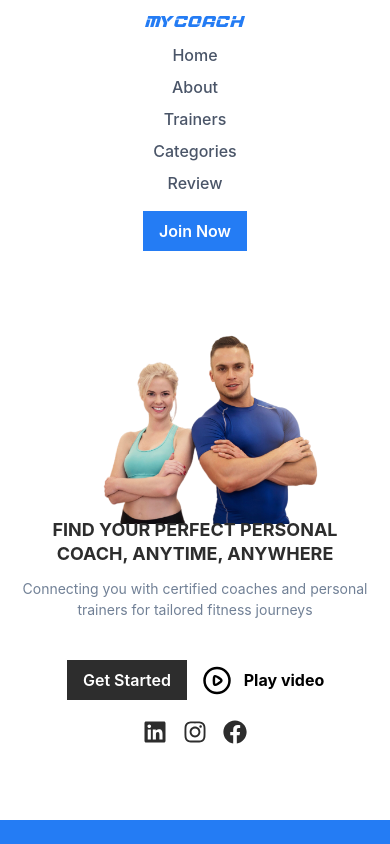
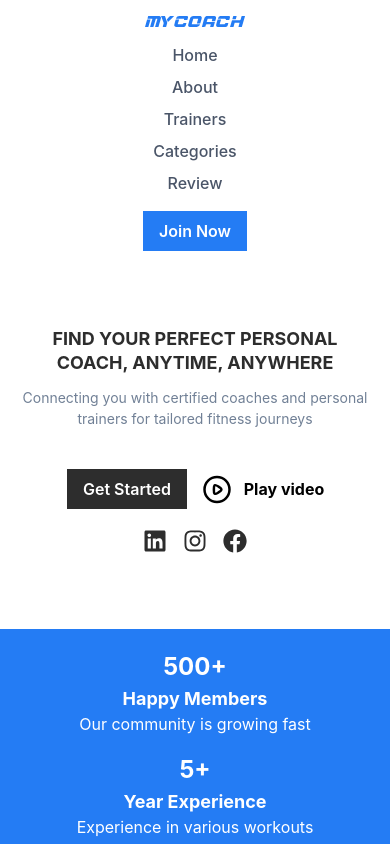
Before and after one commit to My-Coach-Online/My-Coach-Landing-Page, a React (Create React App) app: page / in a window 390 px wide. Shown: the top 844 px of the page. Built offline with nearby package versions, Linux system fonts and the light colour scheme.

Commit message:
"Update HeroSection illustration width on small screens to 0%"

```diff
--- a/src/HeroSection/HeroSection.jsx
+++ b/src/HeroSection/HeroSection.jsx
@@ -87,7 +87,7 @@ export const HeroSection = () => {
 
             {/* Illustration */}
             <Box
-                w={["80%", "70%", "50%"]}
+                w={["0%", "70%", "50%"]}
                 mx="auto"
                 order={[1, 1, 2]}
                 mb={[6, 6, 0]}
```
